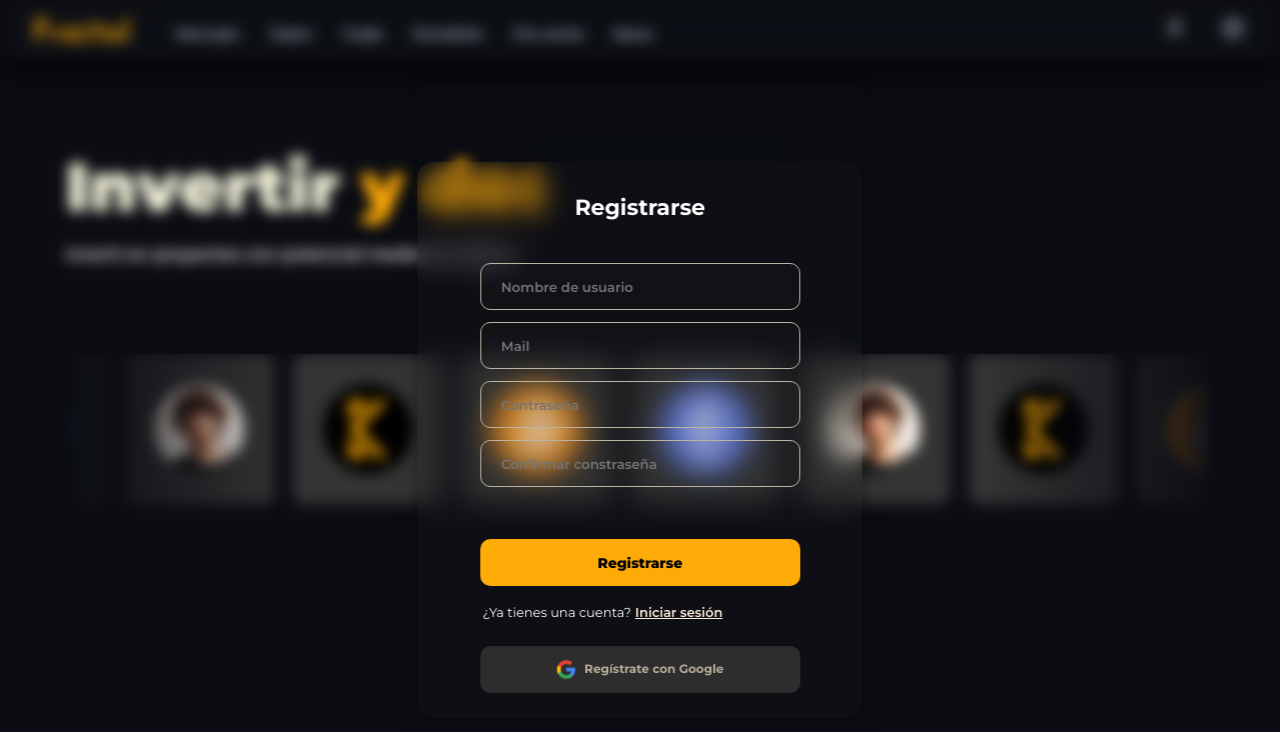
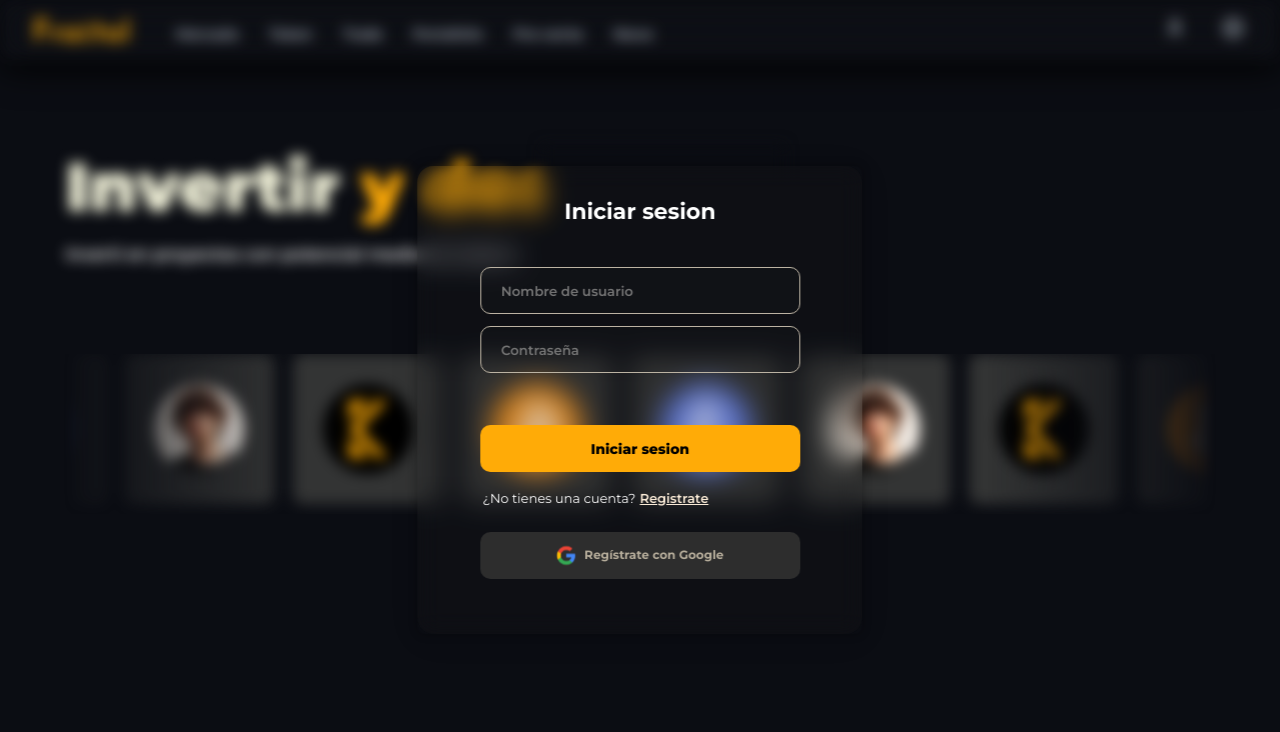
Before and after one commit to Yaguarete4/Fraktal, a React (Vite) app in the folder FrontEnd/Fraktal/: page /login in a window 1280 px wide. Shown: the top 732 px of the page. Built offline with nearby package versions, Linux system fonts and the light colour scheme.

Commit message:
login arreglo

```diff
--- a/FrontEnd/Fraktal/src/components/Login.jsx
+++ b/FrontEnd/Fraktal/src/components/Login.jsx
@@ -13,8 +13,6 @@ export const Login = () => {
         password: '',
         confirmPassword: ''
     });
-
-    const [isRegistered, setIsRegistered] = useState(false);
 
     const handleInputChange = (event) => {
         const { name, value } = event.target;
@@ -37,44 +35,25 @@ export const Login = () => {
 
             const data = await response.json();
             console.log(data);
-
-            if (data.success) {
-                // Mostrar mensaje de registro exitoso
-                setIsRegistered(true);
-
-                // Redirigir después de 1 segundo
-                setTimeout(() => {
-                    navigate("/");
-                }, 1000);
-            }
-
         } catch (err) {
             console.error('Error:', err);
         }
     };
 
     return (
-        <div className="loginContainer">
-            <div className="titu">Registrarse</div>
+        <div className="signupContainer">
+            <div className="titu">Iniciar sesion</div>
             <input placeholder="Nombre de usuario" className="input" name="username" type="text" onChange={handleInputChange}></input>
-            <input placeholder="Mail" className="input" name="email" type="text" onChange={handleInputChange}></input>
             <input placeholder="Contraseña" className="input" name="password" type="password" onChange={handleInputChange}></input>
-            <input placeholder="Confirmar constraseña" className="input" name="confirmPassword" type="password" onChange={handleInputChange}></input>
-            <button className="regi" onClick={handleSubmit}>Registrarse</button>
+            <button className="regi" onClick={handleSubmit}>Iniciar sesion</button>
             <div className="caja-inicio-sesion">
-                <div className="inicio-sesion">¿Ya tienes una cuenta?</div>
-                <Link to="/login" className="linki">Iniciar sesión</Link>
+                <div className="inicio-sesion">¿No tienes una cuenta?</div>
+                <Link to="/signup" className="linki">Registrate</Link>
             </div>
             <button className="but">
                 <img src={logoGoogle} alt="Logo de Google" style={{ marginRight: '8px', verticalAlign: 'middle' }} />
                 Regístrate con Google
             </button>
-
-            {isRegistered && (
-                <div className="successMessage">
-                    Registro exitoso
-                </div>
-            )}
         </div>
     );
 };
```
